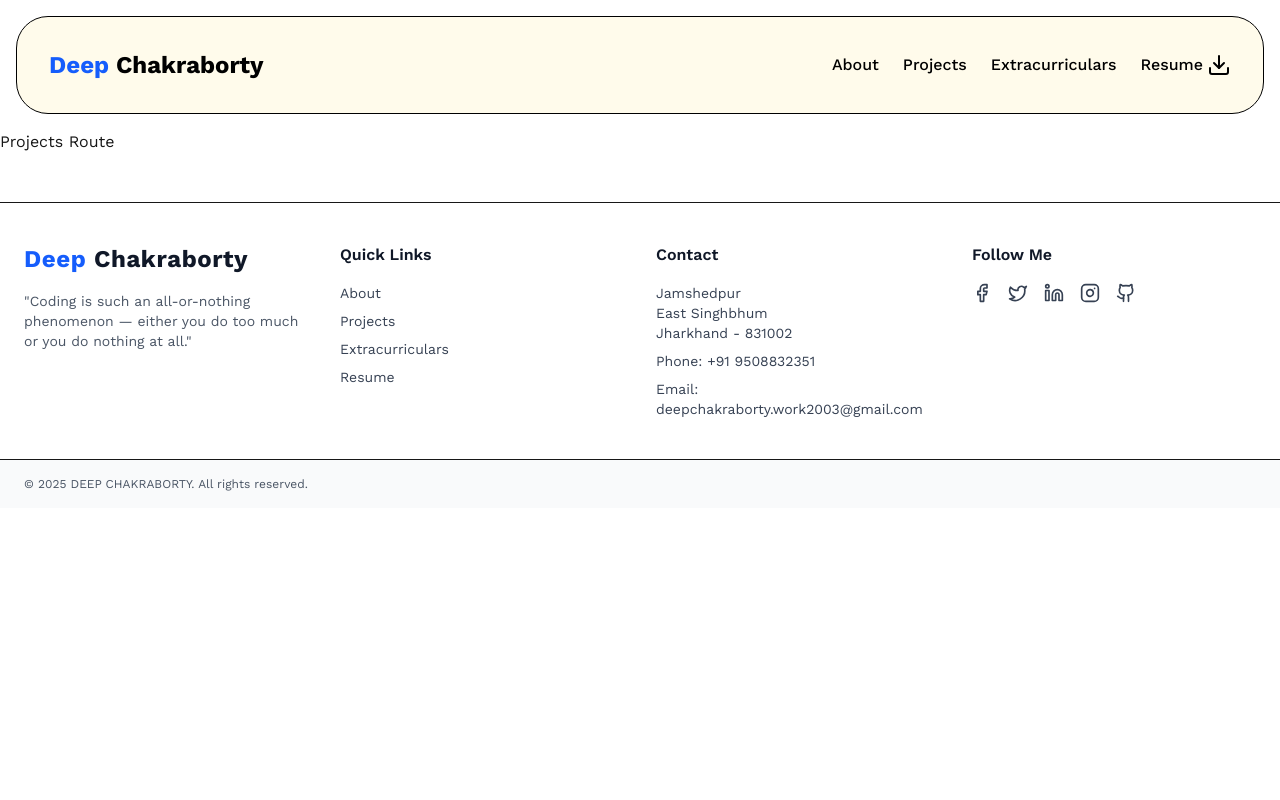
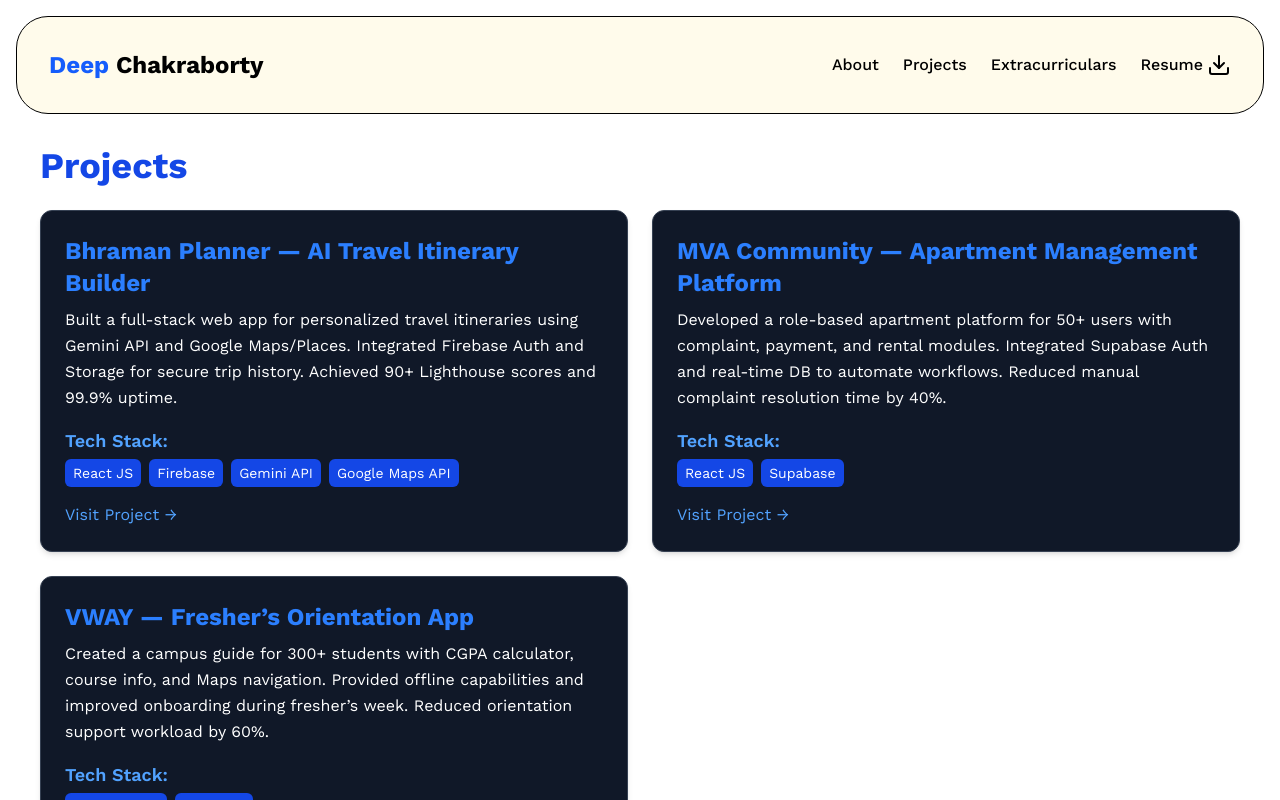
Before and after one commit to devdeep2003/Deep-Chakraborty---Portfolio, a Next.js app: page /projects in a window 1280 px wide. Shown: the top 800 px of the page. Built offline with nearby package versions, Linux system fonts and the light colour scheme.

Commit message:
made the Projects page

```diff
--- a/src/app/projects/page.jsx
+++ b/src/app/projects/page.jsx
@@ -1,11 +1,59 @@
-import React from 'react'
+import React from 'react';
+import { projectData } from '../static/projects';
+
 
 const Projects = () => {
   return (
-    <div>
-      Projects Route
+    <div className="mx-10 my-8">
+      <h1 className="text-4xl font-bold mb-6 text-blue-700">Projects</h1>
+      <div className="grid grid-cols-1 md:grid-cols-2 gap-6">
+        {projectData.map((project, idx) => (
+          <ProjectCard key={idx} {...project} />
+        ))}
+      </div>
     </div>
-  )
-}
+  );
+};
 
-export default Projects
+export default Projects;
+
+
+const ProjectCard = ({ name, description, technologies, link, year }) => {
+  return (
+    <div className="bg-gray-900 text-white rounded-xl shadow-md p-6 hover:shadow-lg transition duration-300 border border-gray-700">
+      <h2 className="text-2xl font-bold text-blue-500 mb-2">{name}</h2>
+
+      <p className="text-base leading-relaxed mb-4">{description}</p>
+
+      {technologies && (
+        <div className="mb-3">
+          <h3 className="text-lg font-semibold text-blue-400 mb-1">Tech Stack:</h3>
+          <ul className="flex flex-wrap gap-2 text-sm">
+            {technologies.map((tech, idx) => (
+              <li
+                key={idx}
+                className="bg-blue-700 text-white px-2 py-1 rounded-md"
+              >
+                {tech}
+              </li>
+            ))}
+          </ul>
+        </div>
+      )}
+
+      <div className="flex items-center justify-between mt-4">
+        {link && (
+          <a
+            href={link}
+            target="_blank"
+            rel="noopener noreferrer"
+            className="text-blue-400 hover:underline"
+          >
+            Visit Project →
+          </a>
+        )}
+        {year && <span className="text-sm text-gray-400">{year}</span>}
+      </div>
+    </div>
+  );
+};
--- /dev/null
+++ b/src/app/static/projects.js
@@ -0,0 +1,23 @@
+export const projectData = [
+  {
+    "id": 1,
+    "name": "Bhraman Planner — AI Travel Itinerary Builder",
+    "description": "Built a full-stack web app for personalized travel itineraries using Gemini API and Google Maps/Places. Integrated Firebase Auth and Storage for secure trip history. Achieved 90+ Lighthouse scores and 99.9% uptime.",
+    "technologies": ["React JS", "Firebase", "Gemini API", "Google Maps API"],
+    "link": "https://bhraman-planner.vercel.app/"
+  },
+  {
+    "id": 2,
+    "name": "MVA Community — Apartment Management Platform",
+    "description": "Developed a role-based apartment platform for 50+ users with complaint, payment, and rental modules. Integrated Supabase Auth and real-time DB to automate workflows. Reduced manual complaint resolution time by 40%.",
+    "technologies": ["React JS", "Supabase"],
+    "link": "https://mva-community.vercel.app/"
+  },
+  {
+    "id": 3,
+    "name": "VWAY — Fresher’s Orientation App",
+    "description": "Created a campus guide for 300+ students with CGPA calculator, course info, and Maps navigation. Provided offline capabilities and improved onboarding during fresher’s week. Reduced orientation support workload by 60%.",
+    "technologies": ["React Native", "Maps API"],
+    "year": "2023"
+  }
+];
```
